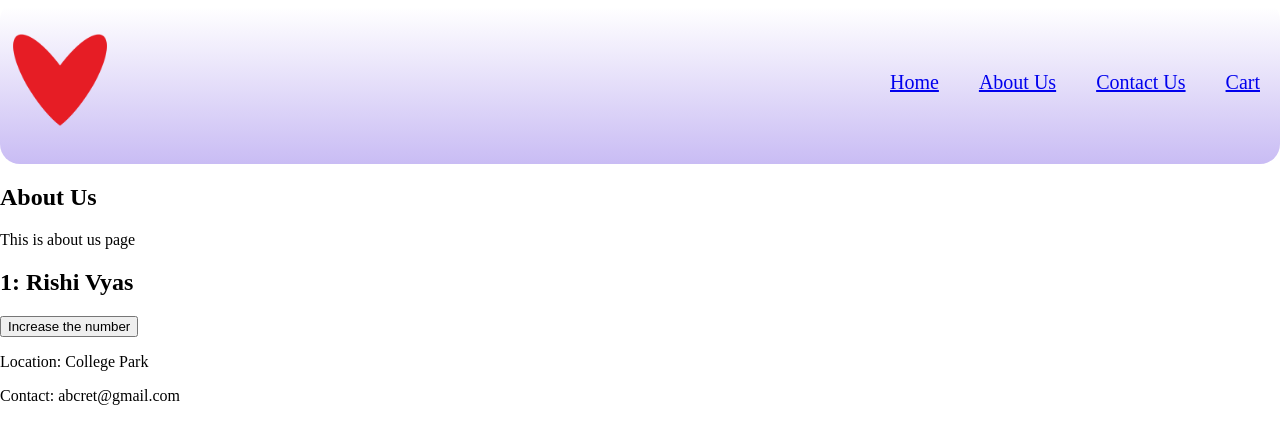
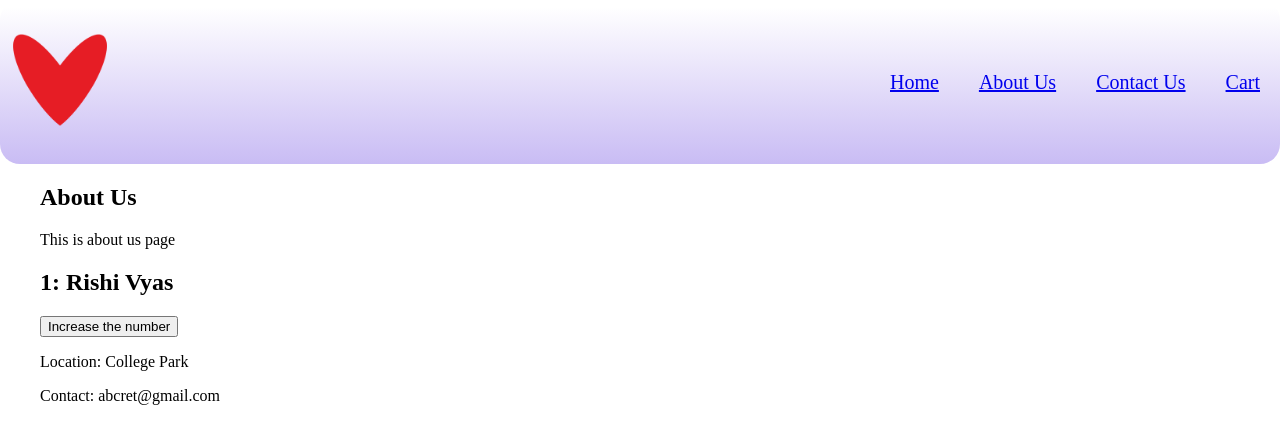
Before and after one commit to RishieVyas/React, a React (Vite) app: page /about in a window 1280 px wide. Shown: the top 444 px of the page. Built offline with nearby package versions, Linux system fonts and the light colour scheme.

Commit message:
component did mount understanding

```diff
--- a/index.css
+++ b/index.css
@@ -114,3 +114,7 @@
     z-index: 1000;
     min-height: 100px;
   }
+
+  .about-container {
+    margin: 20px 0 0 40px;
+  }
--- a/src/components/About.js
+++ b/src/components/About.js
@@ -1,6 +1,19 @@
 import User from "./User";
+import React from "react";
 
-const About = () => {
+class About extends React.Component {
+  constructor() {
+    super();
+    console.log("Parent constructor");
+  }
+
+  componentDidMount() {
+    console.log("Parent Component did mount");
+  }
+
+  render() {
+    console.log("Parent render");
+
     return (
       <div className="about-container">
         <h2>About Us</h2>
@@ -12,6 +25,7 @@ const About = () => {
         />
       </div>
     );
-};
+  }
+}
 
 export default About;
--- a/src/components/User.js
+++ b/src/components/User.js
@@ -7,11 +7,19 @@ class User extends React.Component {
     this.state = {
       srNumber: 1,
     };
+
+    console.log("Child constructor called");
+  }
+
+  componentDidMount() {
+    console.log("Child component did mount is called");
   }
 
   render() {
     const { name, location, contact } = this.props;
     const { srNumber } = this.state;
+
+    console.log("Child render is called");
 
     return (
       <div className="user-card">
```
Lines whose indentation alone changed are shown as unchanged.
